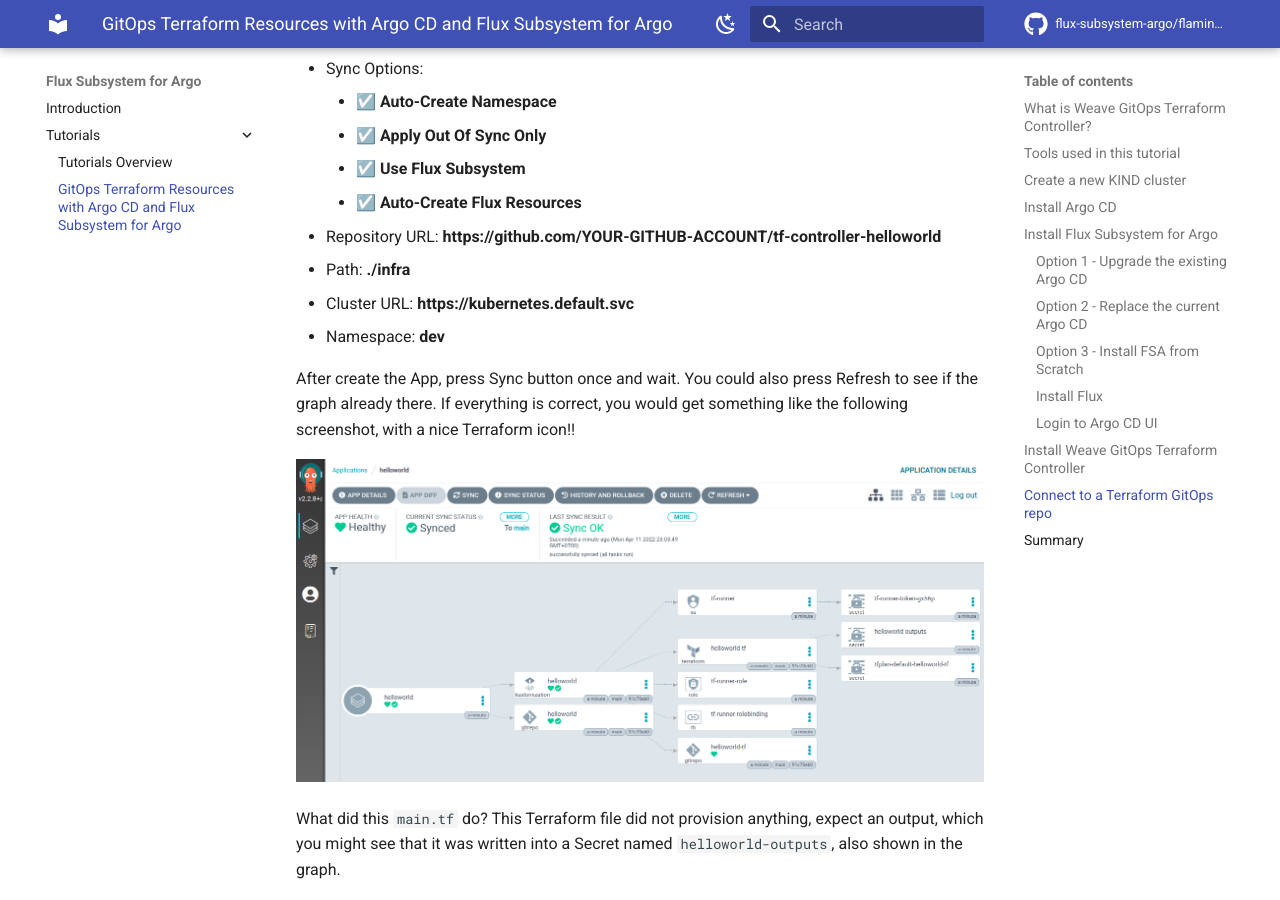
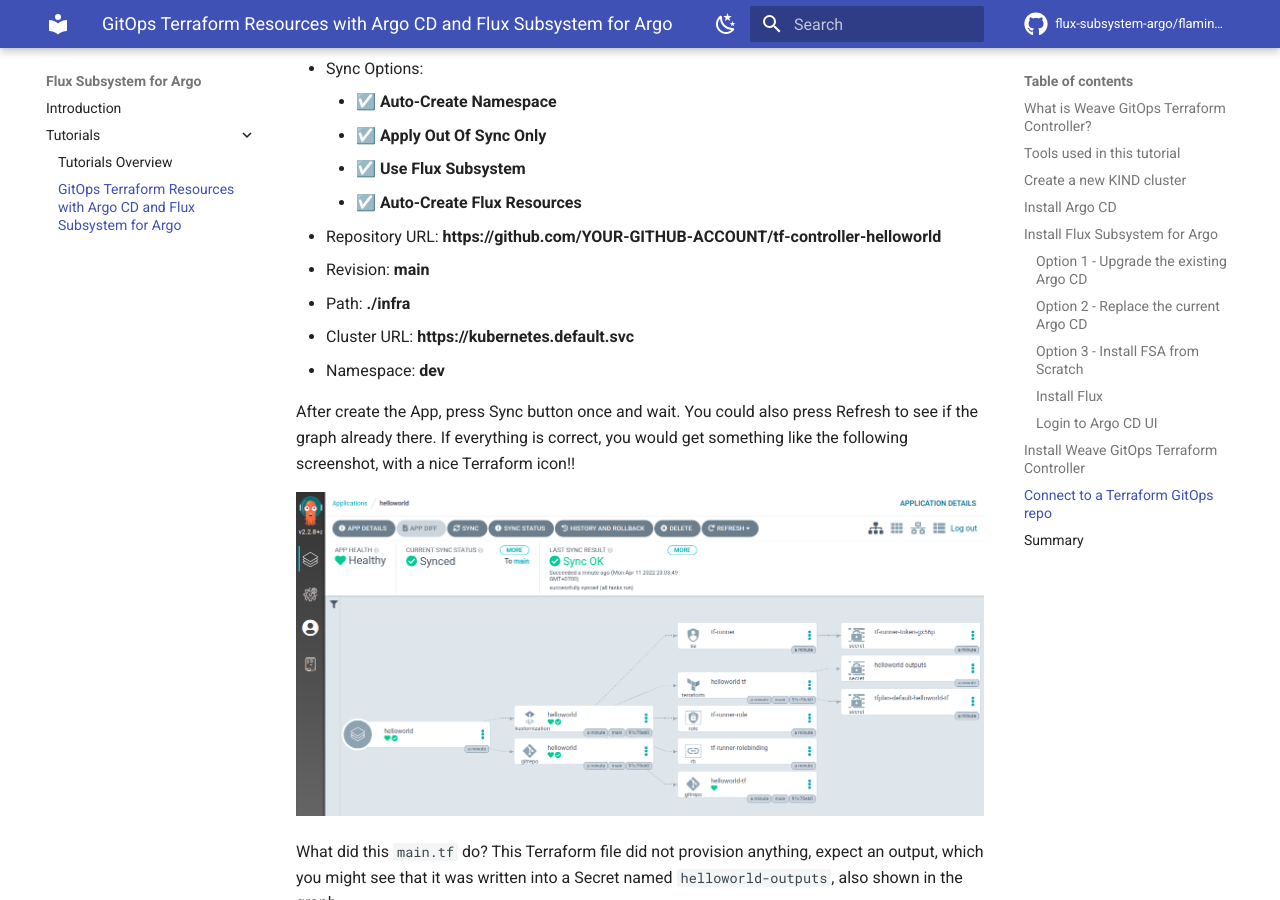
Before and after one commit to flux-subsystem-argo/fsa-tutorials, an MkDocs documentation site: the page built from docs/tutorials/terraform.md, in a window 1280 px wide and 900 px high, scrolled down 5964 px. Built offline with MkDocs 1.6.1 and Material for MkDocs 9.7.7, drawn with Linux system fonts in a browser that asks for light colours; comment, search, counter and statistics services are not loaded.

Commit message:
doc: update revision to "main"

```diff
--- a/docs/tutorials/terraform.md
+++ b/docs/tutorials/terraform.md
@@ -163,6 +163,7 @@
   	- ☑️ **Use Flux Subsystem**
   	- ☑️ **Auto-Create Flux Resources**
   * Repository URL: **https://github.com/YOUR-GITHUB-ACCOUNT/tf-controller-helloworld**
+  * Revision: **main**
   * Path: **./infra**
   * Cluster URL: **https://kubernetes.default.svc**
   * Namespace: **dev**
```
